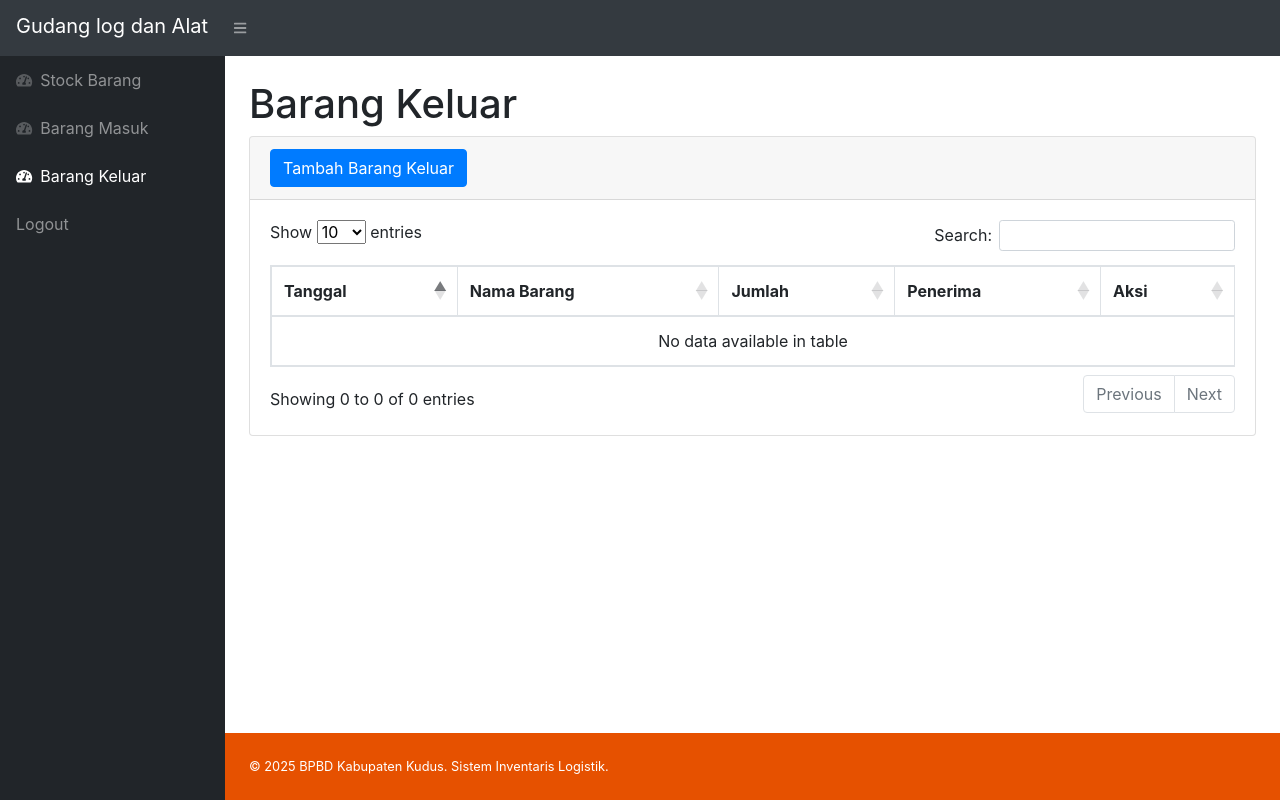
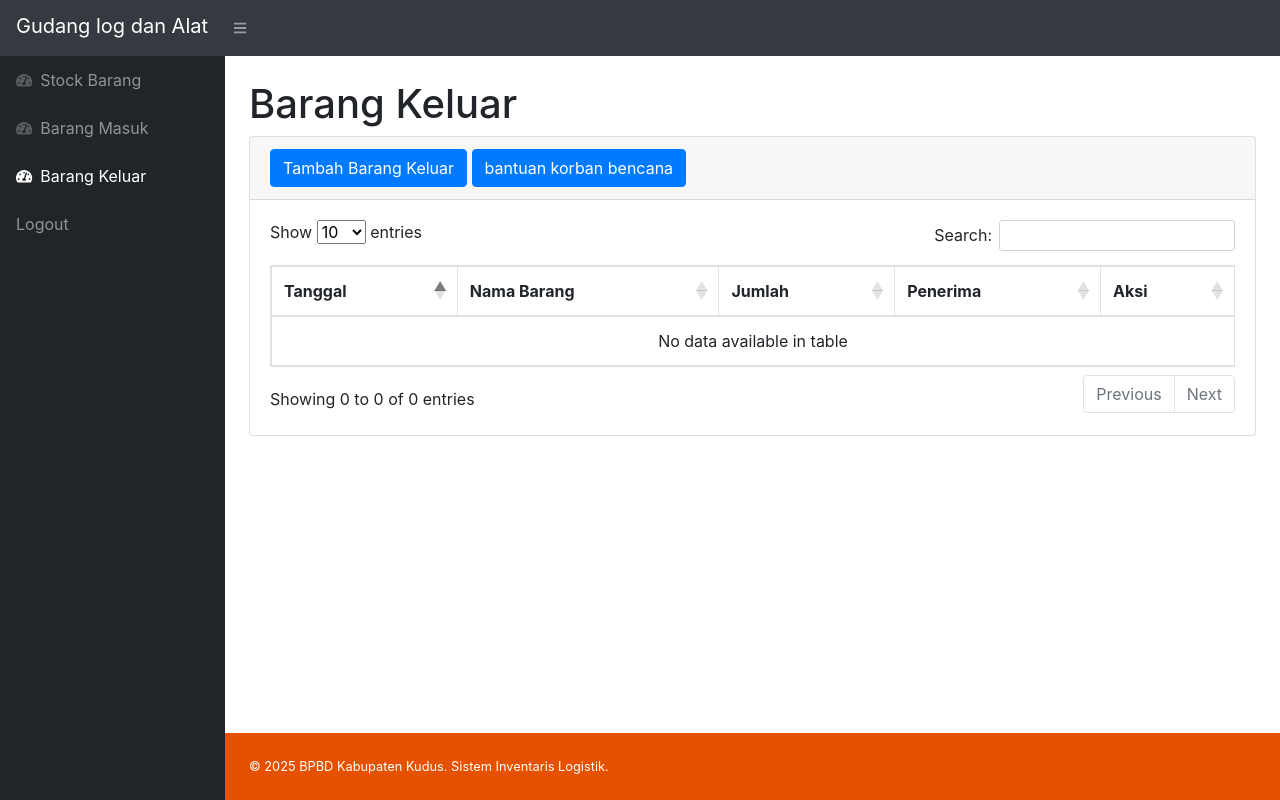
Before and after one commit to Jagasaki69/inventaris, a PHP site: page /keluar.php in a window 1280 px wide. Run offline with PHP 8.4, Linux system fonts and the light colour scheme; data that the repository does not hold is empty; some libraries are stand-ins or nearby versions.

Commit message:
barang keluar

```diff
--- a/keluar.php
+++ b/keluar.php
@@ -53,6 +53,9 @@ require "function.php";
                             <div class="card-header">
                                 <button type="button" class="btn btn-primary" data-toggle="modal" data-target="#myModal">
                                     Tambah Barang Keluar
+                                </button>
+                                <button type="button" class="btn btn-primary" data-toggle="modal" data-target="#myModal">
+                                    bantuan korban bencana
                                 </button>
                             </div>
                             <div class="card-body">
```
